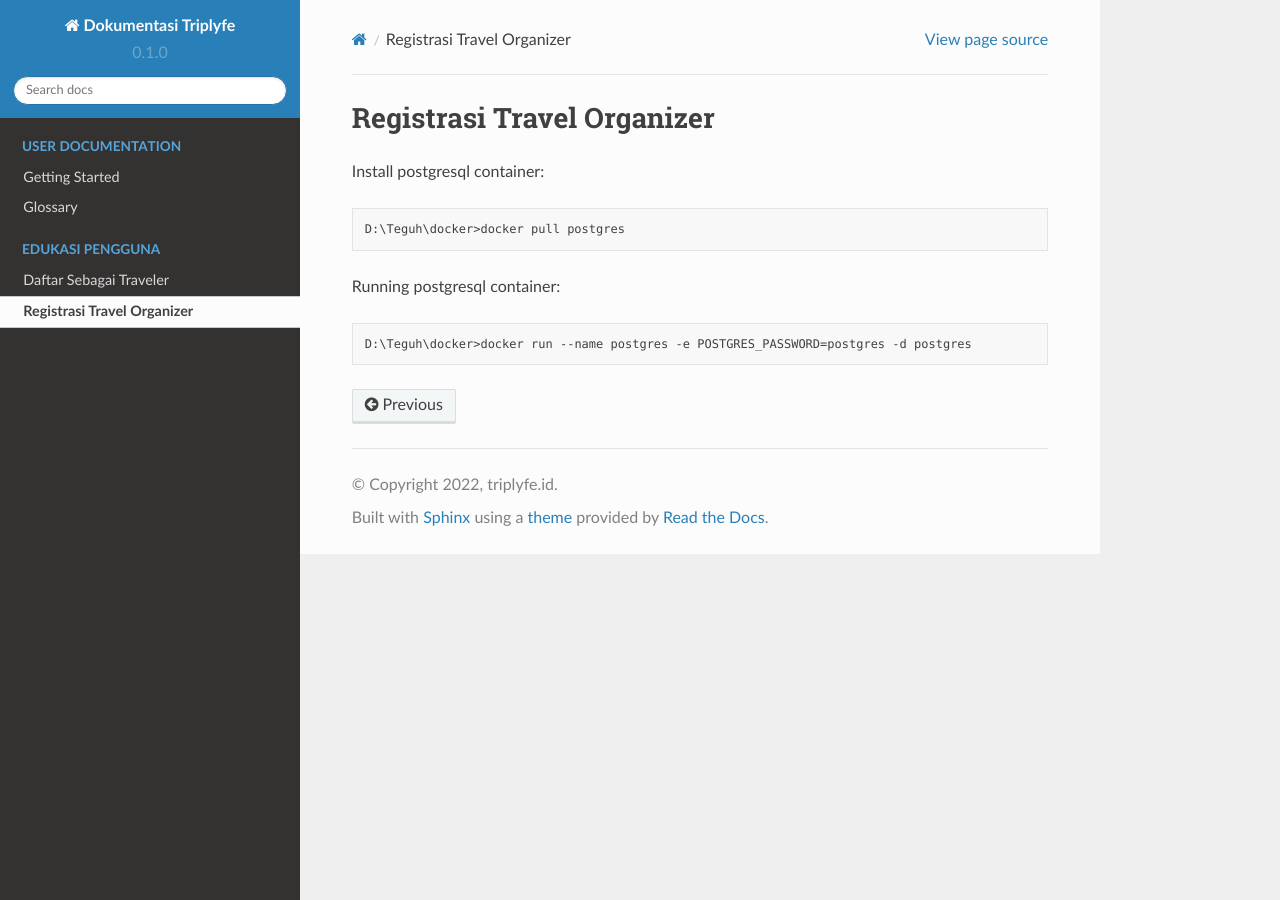
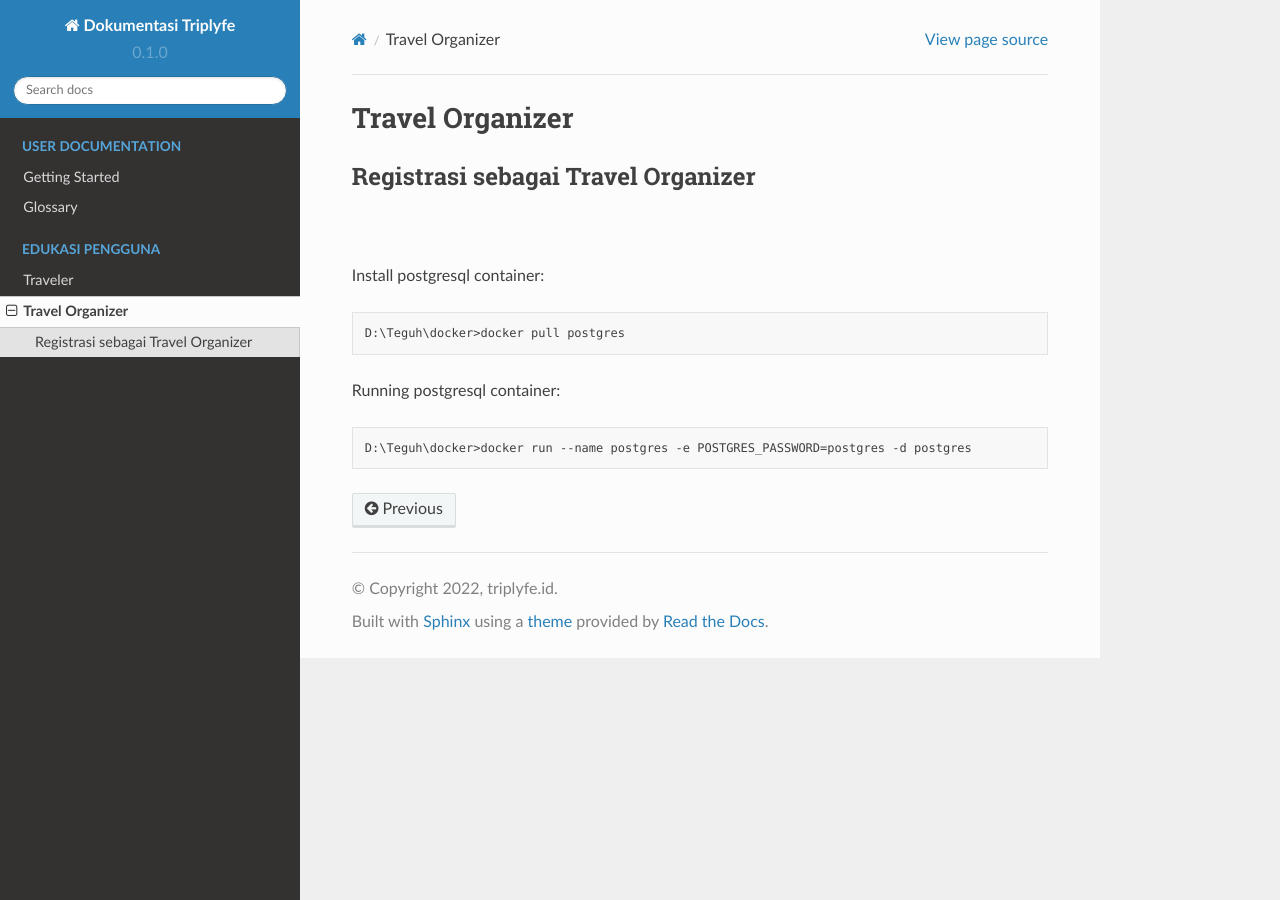
Before and after one commit to cleevo/doc.triplyfe, a Sphinx documentation site: the page built from docs/source/become-partner.rst, in a window 1280 px wide. Built offline with Sphinx 7.4.7 and the Read the Docs theme 2.0.0, drawn with Linux system fonts in a browser that asks for light colours.

Commit message:
Modifi menu label

```diff
--- a/docs/source/become-member.rst
+++ b/docs/source/become-member.rst
@@ -1,7 +1,10 @@
 
 =======================
-Daftar Sebagai Traveler
+Traveler
 =======================
+
+Bergabung sebagai Tripster
+==========================
 
 Untuk mengakses platform Triplyfe ID Anda tidak perlu menjadi pengguna lebih dahulu. Namun demikian untuk mengakses fitur-fitur yang disediakan
 dan melakukan transaksi setiap pengguna diharuskan melakukan registrasi menjadi anggota lebih dahulu.
--- a/docs/source/become-partner.rst
+++ b/docs/source/become-partner.rst
@@ -1,7 +1,11 @@
 
 ===========================
-Registrasi Travel Organizer
+Travel Organizer
 ===========================
+
+Registrasi sebagai Travel Organizer
+===================================
+|
 
 Install postgresql container:
 
```
